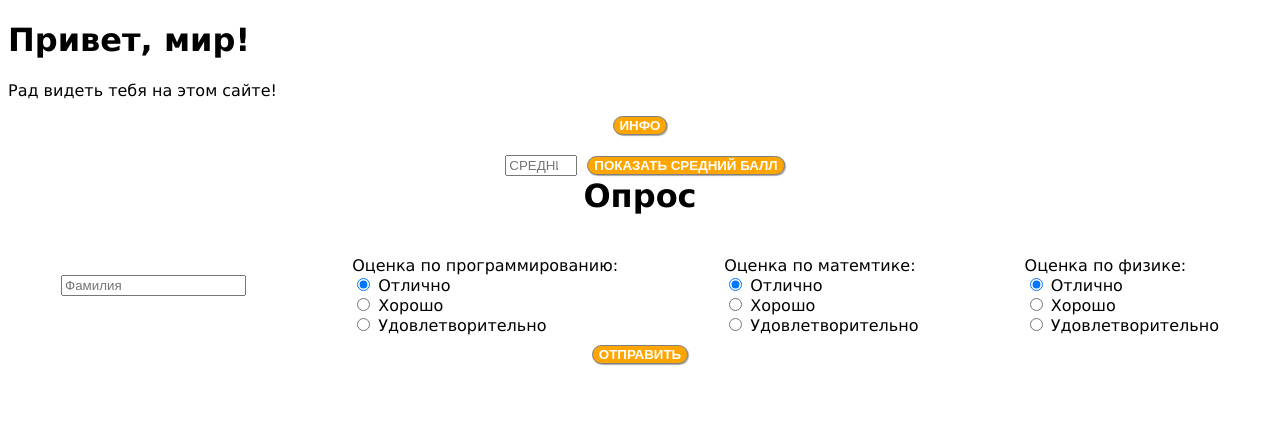
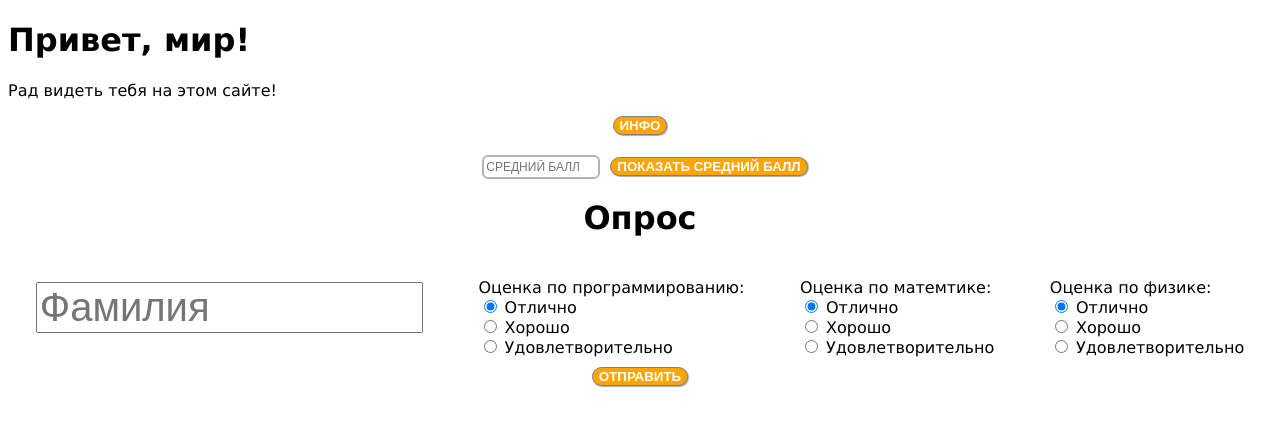
Before and after one commit to Eternal-insomnia/web-prac4, a plain HTML site: page index.html in a window 1280 px wide. Drawn offline with Linux system fonts and the light colour scheme.

Commit message:
Modified index.html + style.css
index.html:
	just added <br> for h1 Опрос

style.css:
	added some styles for input fields

```diff
--- a/index.html
+++ b/index.html
@@ -31,11 +31,11 @@
         </form>
     </div>
 
-    <h1 class="radio_button">Опрос</h1>
+    <br><h1 class="radio_button">Опрос</h1>
 
     <form name="opros">
         <div class="radio_button">
-            <input type="text" name="surname" placeholder="Фамилия">
+            <input type="text" name="surname" placeholder="Фамилия" required>
 
         <quest>
             <br><label>Оценка по программированию: </label><br>
--- a/style.css
+++ b/style.css
@@ -35,9 +35,18 @@ body {
     position: relative;
     left: 10px;
 }
+.buttonAvgBox input[type=number] {
+    border-radius: 6px;
+    border: 2px solid rgb(179, 179, 179);
+    height: 1.5em;
+    width: 110px;
+    font-size: 12px;
+}
 
 .radio_button {
     display: flex; /* инициализация flexbox */
+
+    overflow: hidden;
 
     flex-direction: row; /* определение размещения flex-items во flexbox*/
     flex-wrap: nowrap; /* определение переноса элементов на следующую строку*/
@@ -45,6 +54,14 @@ body {
 
     justify-content: space-around; /*запомните*/
     align-items: center;           /*твари*/
+}
+.radio_button input[type=text] {
+    font-size: 40px;
+    width: 30%;
+}
+.radio_button input[type=text]:hover {
+    border: 2px solid gray;
+    border-radius: 6px;
 }
 
 .buttonSend {
```
